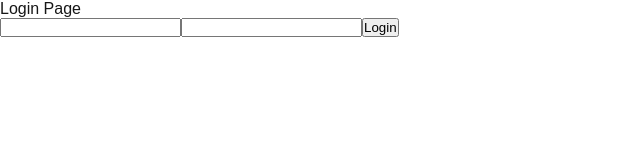
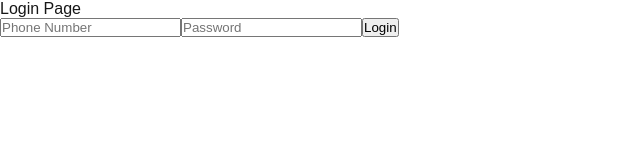
Before and after one commit to PuvaDD/Decamond-next-auth, a Next.js app in the folder decamond-next-auth/: page /auth/login in a window 1280 px wide. Shown: the top 160 px of the page, without its empty margins (0-640 px from the left). Built offline with nearby package versions, Linux system fonts and the light colour scheme.

Commit message:
refact: Updated login page's functionality

```diff
--- a/decamond-next-auth/src/app/auth/login/page.tsx
+++ b/decamond-next-auth/src/app/auth/login/page.tsx
@@ -1,39 +1,54 @@
 "use client";
 
-import { PASSWORD_INPUT_NAME, PHONE_NUMBER_INP_NAME } from "@/lib/utils";
+import {
+  LoginResult,
+  PASSWORD_INPUT_NAME,
+  PHONE_NUMBER_INP_NAME,
+} from "@/lib/utils/utils";
 import { useActionState, useEffect, useState } from "react";
 import { Login } from "@/lib/auth/actions";
 
 import Form from "next/form";
 
+const initialState: LoginResult = {
+  success: false,
+  errors: { formErrors: [], fieldErrors: {} },
+};
+
 export default function LoginPage() {
   const [phoneNumber, setPhoneNumber] = useState("");
   const [password, setPassword] = useState("");
-  const [state, loginAction, pending] = useActionState(
+  const [authState, loginAction, pending] = useActionState(
     (prevState: any, formData: FormData) => Login(formData),
-    {}
+    initialState
   );
 
   useEffect(() => {
-    console.log("state = ", state);
+    console.log("authState = ", authState);
     console.log("\n\n<========================>\n\n");
-  }, [state]);
+  }, [authState]);
 
   return (
     <Form action={loginAction}>
       <div>Login Page</div>
       <input
+        placeholder="Phone Number"
         name={PHONE_NUMBER_INP_NAME}
         value={phoneNumber}
         onChange={(e) => setPhoneNumber(e.target.value)}
       />
       <input
+        placeholder="Password"
         name={PASSWORD_INPUT_NAME}
         value={password}
         onChange={(e) => setPassword(e.target.value)}
       />
       <button>Login</button>
-      {state.error && <div>{state.error}</div>}
+      {!authState.success &&
+        authState.errors &&
+        authState.errors.formErrors.length > 0 && (
+          <div>{authState.errors.formErrors[0]}</div>
+        )}
     </Form>
   );
 }
```
